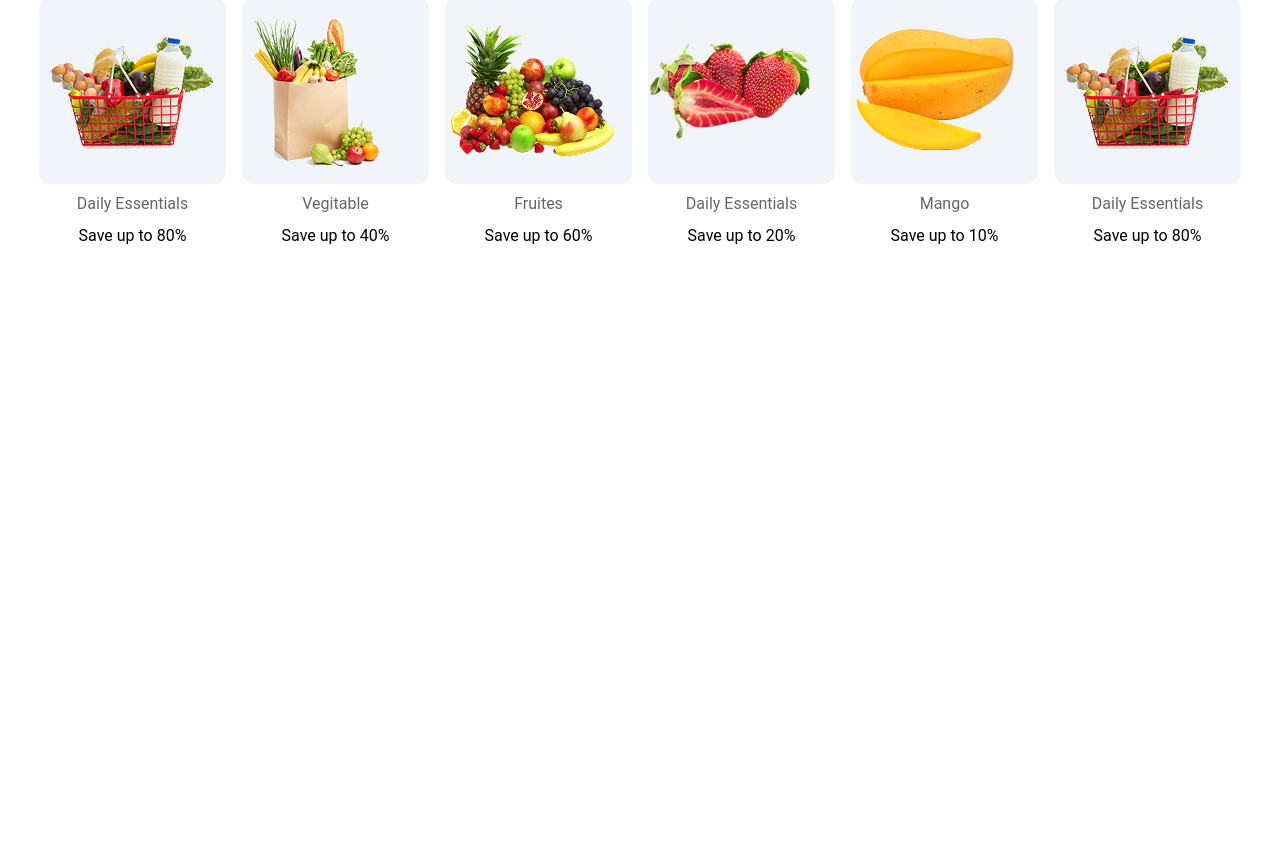
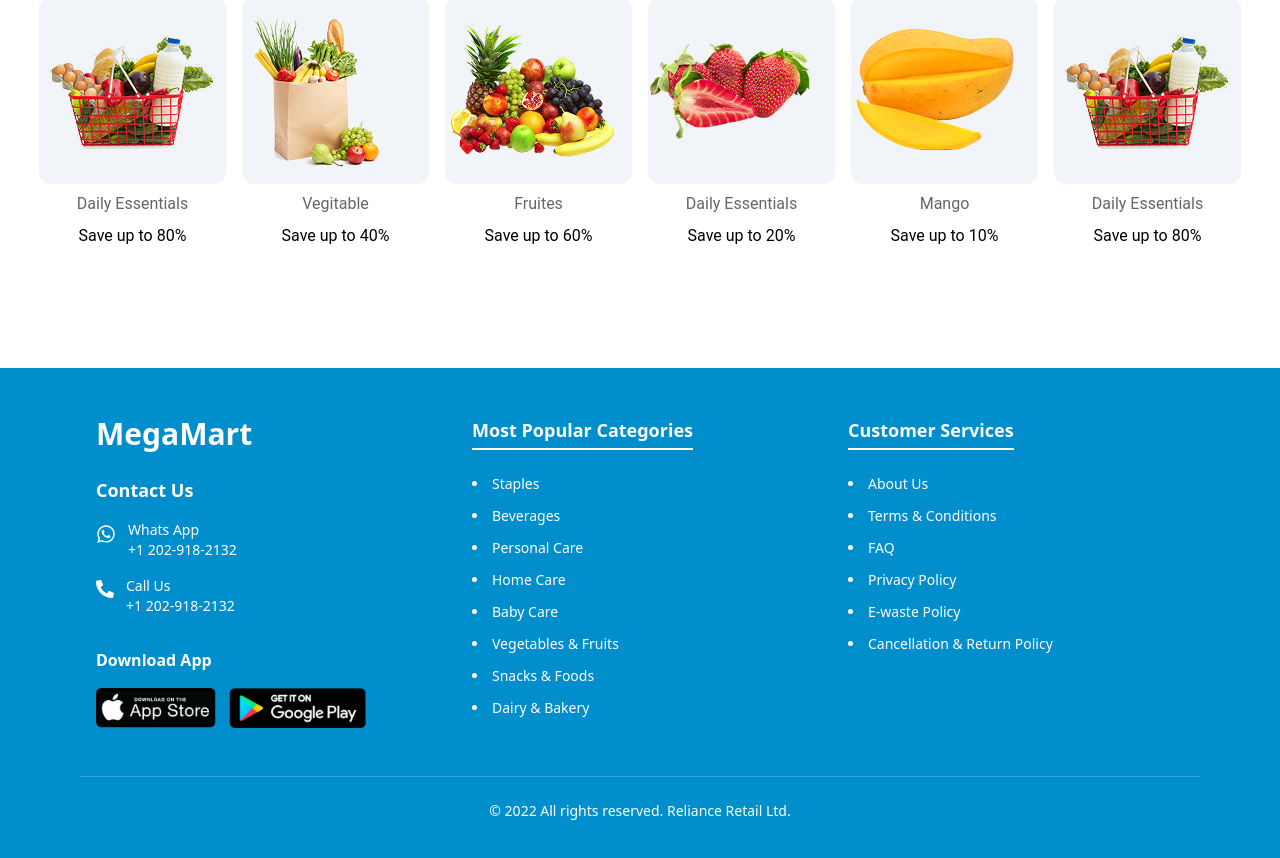
Before and after one commit to habib-prog/E-commerce, a React (Vite) app: page / in a window 1280 px wide. Shown: the part 2028-2886 px from the top of the page. Before the commit the page ends 2396 px from the top, so only its background shows below. Built offline with nearby package versions, Linux system fonts and the light colour scheme.

Commit message:
Footer added

```diff
--- a/src/Components/Layout/Footer.jsx
+++ b/src/Components/Layout/Footer.jsx
@@ -1,7 +1,137 @@
 import React from "react";
+import { FaWhatsapp, FaPhoneAlt } from "react-icons/fa"; // Run: npm install react-icons
 
 const Footer = () => {
-  return <div>Footer</div>;
+  return (
+    <footer className="bg-brand  text-white py-12 px-6 md:px-20 font-sans">
+      <div className="container mx-auto  grid grid-cols-1 md:grid-cols-3 gap-10">
+        {/* Column 1: Contact Info */}
+        <div>
+          <h2 className="text-3xl font-bold mb-6">MegaMart</h2>
+          <div className="space-y-4">
+            <h3 className="text-lg font-semibold">Contact Us</h3>
+            <div className="flex items-start gap-3">
+              <FaWhatsapp className="mt-1 text-xl" />
+              <div>
+                <p className="text-sm">Whats App</p>
+                <p className="text-sm font-medium">+1 202-918-2132</p>
+              </div>
+            </div>
+            <div className="flex items-start gap-3">
+              <FaPhoneAlt className="mt-1 text-lg" />
+              <div>
+                <p className="text-sm">Call Us</p>
+                <p className="text-sm font-medium">+1 202-918-2132</p>
+              </div>
+            </div>
+          </div>
+          <div className="mt-8">
+            <p className="font-semibold mb-4">Download App</p>
+            <div className="flex gap-3">
+              <img
+                src="/play.png"
+                alt="App Store"
+                className="h-10 cursor-pointer"
+              />
+            </div>
+          </div>
+        </div>
+
+        {/* Column 2: Popular Categories */}
+        <div>
+          <h3 className="text-lg font-semibold inline-block border-b-2 border-white pb-1 mb-6">
+            Most Popular Categories
+          </h3>
+          <ul className="list-disc list-inside space-y-3 text-sm">
+            <li>
+              <a href="#" className="hover:underline">
+                Staples
+              </a>
+            </li>
+            <li>
+              <a href="#" className="hover:underline">
+                Beverages
+              </a>
+            </li>
+            <li>
+              <a href="#" className="hover:underline">
+                Personal Care
+              </a>
+            </li>
+            <li>
+              <a href="#" className="hover:underline">
+                Home Care
+              </a>
+            </li>
+            <li>
+              <a href="#" className="hover:underline">
+                Baby Care
+              </a>
+            </li>
+            <li>
+              <a href="#" className="hover:underline">
+                Vegetables & Fruits
+              </a>
+            </li>
+            <li>
+              <a href="#" className="hover:underline">
+                Snacks & Foods
+              </a>
+            </li>
+            <li>
+              <a href="#" className="hover:underline">
+                Dairy & Bakery
+              </a>
+            </li>
+          </ul>
+        </div>
+
+        {/* Column 3: Customer Services */}
+        <div>
+          <h3 className="text-lg font-semibold inline-block border-b-2 border-white pb-1 mb-6">
+            Customer Services
+          </h3>
+          <ul className="list-disc list-inside space-y-3 text-sm">
+            <li>
+              <a href="#" className="hover:underline">
+                About Us
+              </a>
+            </li>
+            <li>
+              <a href="#" className="hover:underline">
+                Terms & Conditions
+              </a>
+            </li>
+            <li>
+              <a href="#" className="hover:underline">
+                FAQ
+              </a>
+            </li>
+            <li>
+              <a href="#" className="hover:underline">
+                Privacy Policy
+              </a>
+            </li>
+            <li>
+              <a href="#" className="hover:underline">
+                E-waste Policy
+              </a>
+            </li>
+            <li>
+              <a href="#" className="hover:underline">
+                Cancellation & Return Policy
+              </a>
+            </li>
+          </ul>
+        </div>
+      </div>
+
+      {/* Footer Bottom */}
+      <div className="border-t border-white/20 mt-12 pt-6 text-center text-sm">
+        <p>© 2022 All rights reserved. Reliance Retail Ltd.</p>
+      </div>
+    </footer>
+  );
 };
 
 export default Footer;
--- a/src/Components/Layout/index.jsx
+++ b/src/Components/Layout/index.jsx
@@ -1,6 +1,7 @@
 import React from "react";
 import { Outlet } from "react-router";
 import Nav from "./Navbar";
+import Footer from "./Footer";
 
 const Layout = () => {
   return (
@@ -12,6 +13,7 @@
       <div className="pt-36">
         <Outlet />
       </div>
+      <Footer />
     </>
   );
 };
--- a/src/index.css
+++ b/src/index.css
@@ -51,9 +51,14 @@
   width: 30px !important;
 }
 
+.hero-slider .slick-dots li.slick-active button {
+  width: 100% !important;
+  background: rgba(255, 255, 255, 0.86) !important;
+  border-radius: 10px !important;
+}
 .slick-dots li.slick-active button {
   width: 100% !important;
-  background: rgba(255, 255, 255, 0.86) !important;
+  background: var(--color-brand) !important;
   border-radius: 10px !important;
 }
 
```
Also changed, not shown: public/footer.png (added), public/play.png (added).
